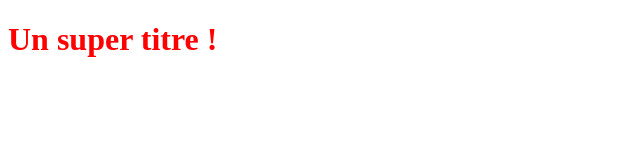
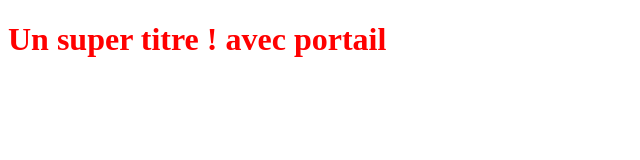
Before and after one commit to TAMMANE/testing, a plain HTML site: page index.html in a window 1280 px wide. Shown: the whole page, without its empty margins (0-640 px from the left). Drawn offline with Linux system fonts and the light colour scheme.

Commit message:
ajout de changement dans la nouvelle branch

```diff
--- a/index.html
+++ b/index.html
@@ -5,6 +5,6 @@
    <link rel="stylesheet" type="text/css" href="styles.css">
 </head>
 <body>
-   <h1>Un super titre !</h1>
+   <h1>Un super titre ! avec portail</h1>
 </body>
 </html>
```
